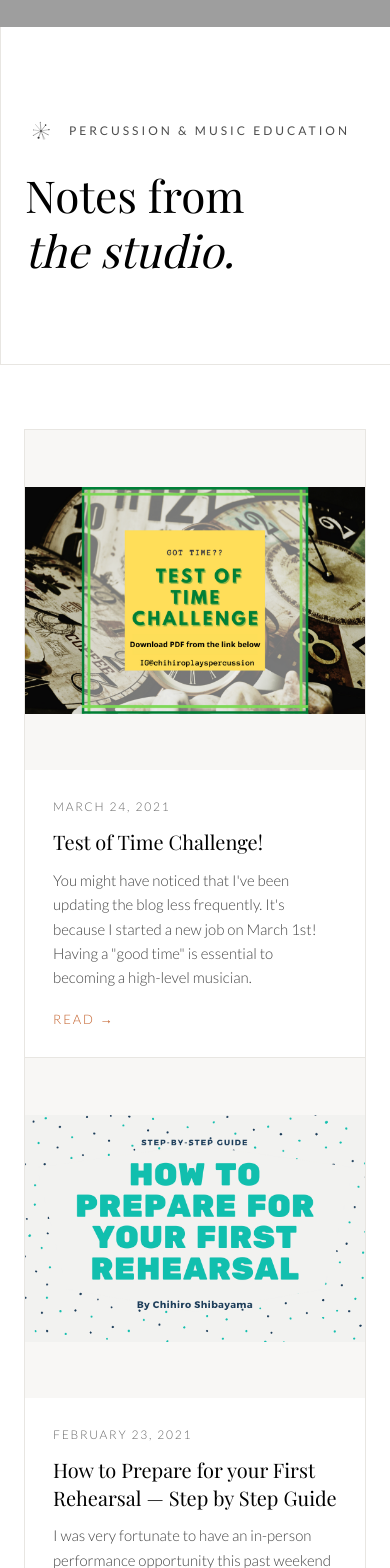
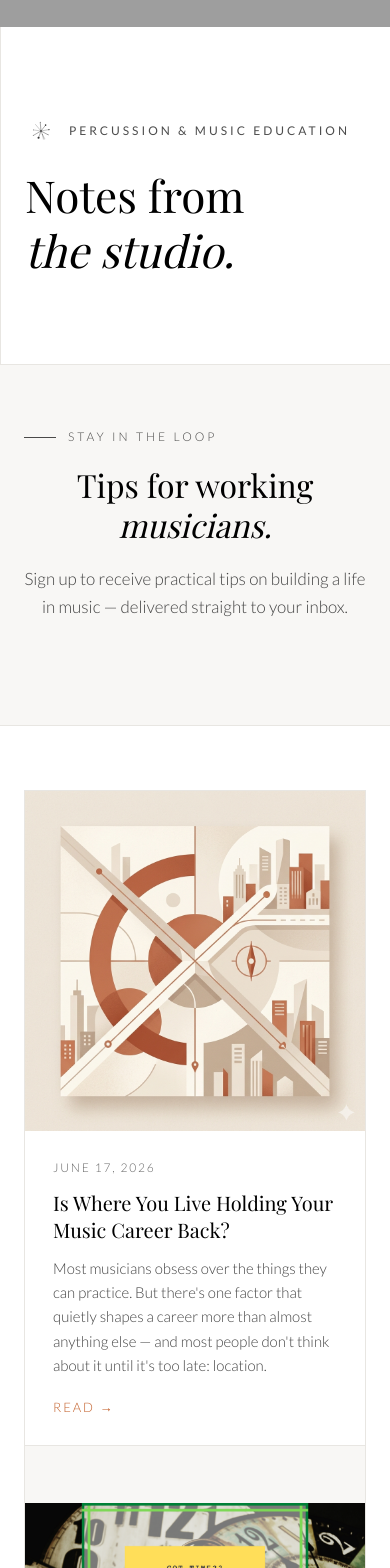
Before and after one commit to cheesehero112/chihiro-site, a React (Vite) app: page /blog in a window 390 px wide. Shown: the part 432-2000 px from the top of the page. Built offline with nearby package versions, Linux system fonts and the light colour scheme; grey boxes are pictures that could not be loaded; a web font is replaced by a local one.

Commit message:
new blog post added, sign up form added to the blog page

```diff
--- a/index.html
+++ b/index.html
@@ -13,5 +13,6 @@
   <body>
     <div id="root"></div>
     <script type="module" src="/src/main.tsx"></script>
+    <script async data-uid="607d7131a2" src="https://chihiroshibayama.kit.com/607d7131a2/index.js"></script>
   </body>
 </html>
--- a/src/data/blog.ts
+++ b/src/data/blog.ts
@@ -8,6 +8,38 @@ export interface BlogPost {
 }
 
 export const blogPosts: BlogPost[] = [
+  {
+    slug: 'is-where-you-live-holding-your-music-career-back',
+    title: 'Is Where You Live Holding Your Music Career Back?',
+    date: 'June 17, 2026',
+    image: 'location_blog_061726.png',
+    excerpt: `Most musicians obsess over the things they can practice. But there's one factor that quietly shapes a career more than almost anything else — and most people don't think about it until it's too late: location.`,
+    content: `[image:location_blog_061726.png|]
+
+Most musicians obsess over the things they can practice: technique, repertoire, networking, how to market themselves. All of that matters. But there's one factor that quietly shapes a career more than almost anything else, and most people don't think about it until it's too late: location.
+
+When I talk to freelancers who feel stuck — not getting the calls they want, spinning their wheels — one of the most overlooked reasons is geography.
+
+Here's the truth: certain markets require physical presence. Full stop.
+
+If your dream is playing in Broadway pit orchestras, you need to be in or near New York City. If film and TV scoring is your goal, Los Angeles is where that world lives — the composers, the contractors, the scoring stages. No amount of talent or networking from afar will substitute for showing up in the right city.
+
+This doesn't mean you must move. But it does mean you need to be honest with yourself about the gap between where you are and where the work you want actually lives. Once you see it clearly, you can make a real plan — whether that's relocating, doing extended residencies in that market, or intentionally pivoting toward what is thriving where you already are.
+
+Geography is a career decision. Treat it like one.
+
+But picking a city isn't only about the industry that's there. It's also about the people who are already there. And that's something I learned firsthand.
+
+Having a connection in a city — especially someone prominent in your field — can dramatically change how fast you gain traction. When I moved to Colorado, I already knew two percussionists who regularly play in the Colorado Symphony. That mattered: getting into orchestra subbing isn't about auditioning cold — it starts with the principal percussionist giving you a chance. Having colleagues who could speak well of me, and a former teacher who knew the principal and could make a proper introduction, gave me a real foothold from day one.
+
+That's not luck. That's strategy. Before you commit to a city, ask yourself: who do I already know there, and can they open a door?
+
+Let me know if you have any thoughts or comments!
+
+I'm rooting for your success!!
+
+Chihiro`,
+  },
   {
     slug: 'test-of-time-challenge',
     title: 'Test of Time Challenge!',
--- a/src/pages/Blog.tsx
+++ b/src/pages/Blog.tsx
@@ -1,5 +1,21 @@
 import { Link } from 'react-router-dom'
+import { useEffect, useRef } from 'react'
 import { blogPosts } from '../data/blog'
+
+function KitSignupForm() {
+  const containerRef = useRef<HTMLDivElement>(null)
+  useEffect(() => {
+    const container = containerRef.current
+    if (!container) return
+    const script = document.createElement('script')
+    script.src = 'https://chihiroshibayama.kit.com/607d7131a2/index.js'
+    script.setAttribute('data-uid', '607d7131a2')
+    script.async = true
+    container.appendChild(script)
+    return () => { container.innerHTML = '' }
+  }, [])
+  return <div ref={containerRef} />
+}
 
 export default function Blog() {
   return (
@@ -18,6 +34,19 @@ export default function Blog() {
           </h1>
         </div>
       </section>
+
+      {/* Newsletter signup */}
+      <div className="border-b border-light-gray bg-off-white px-6 lg:px-16 py-16 lg:py-24">
+        <div className="max-w-xl mx-auto text-center">
+          <p className="eyebrow mb-5">Stay in the loop</p>
+          <h2 className="section-title mb-5">Tips for working<br /><em>musicians.</em></h2>
+          <p className="text-[17px] text-text-gray leading-relaxed mb-10">
+            Sign up to receive practical tips on building a life in music — delivered straight to your inbox.
+          </p>
+          <KitSignupForm />
+        </div>
+      </div>
+
       <div className="max-w-7xl mx-auto px-6 lg:px-16 py-16 lg:py-24">
         <div className="grid grid-cols-1 md:grid-cols-2 lg:grid-cols-3 gap-px bg-light-gray border border-light-gray">
           {blogPosts.map(({ slug, title, date, excerpt, image }) => (
@@ -47,6 +76,18 @@ export default function Blog() {
           ))}
         </div>
       </div>
+
+      {/* Newsletter signup bottom */}
+      <div className="border-t border-light-gray bg-black px-6 lg:px-16 py-16 lg:py-24">
+        <div className="max-w-xl mx-auto text-center">
+          <p className="eyebrow mb-5 text-white/60">Don't miss a post</p>
+          <h2 className="section-title mb-5 text-white">Join the list and get<br /><em className="text-accent">notified.</em></h2>
+          <p className="text-[17px] text-white/75 leading-relaxed mb-10">
+            New posts go straight to your inbox — no social media algorithm required.
+          </p>
+          <KitSignupForm />
+        </div>
+      </div>
     </div>
   )
 }
```
Also changed, not shown: public/images/location_blog_061726.png (added).
